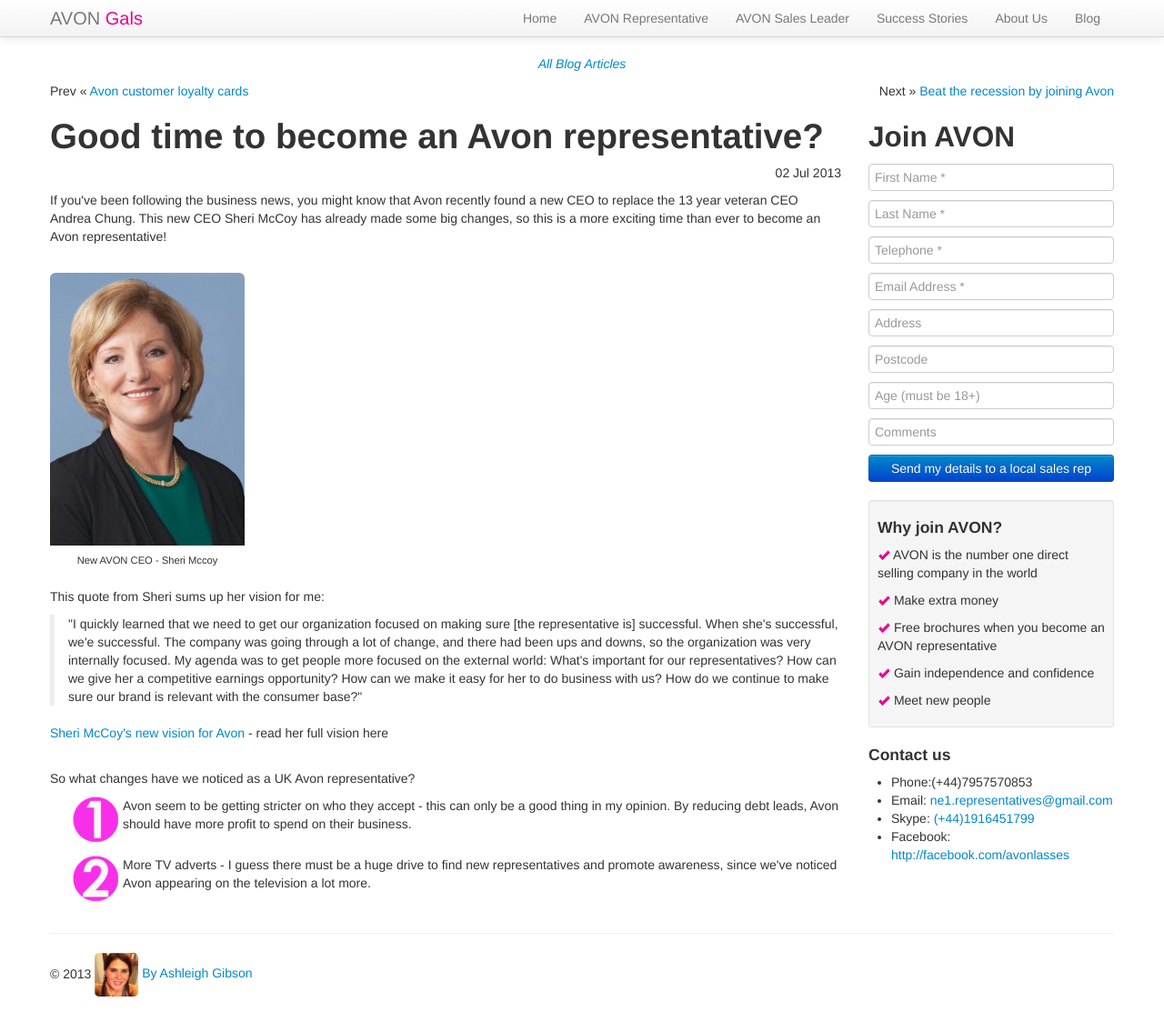
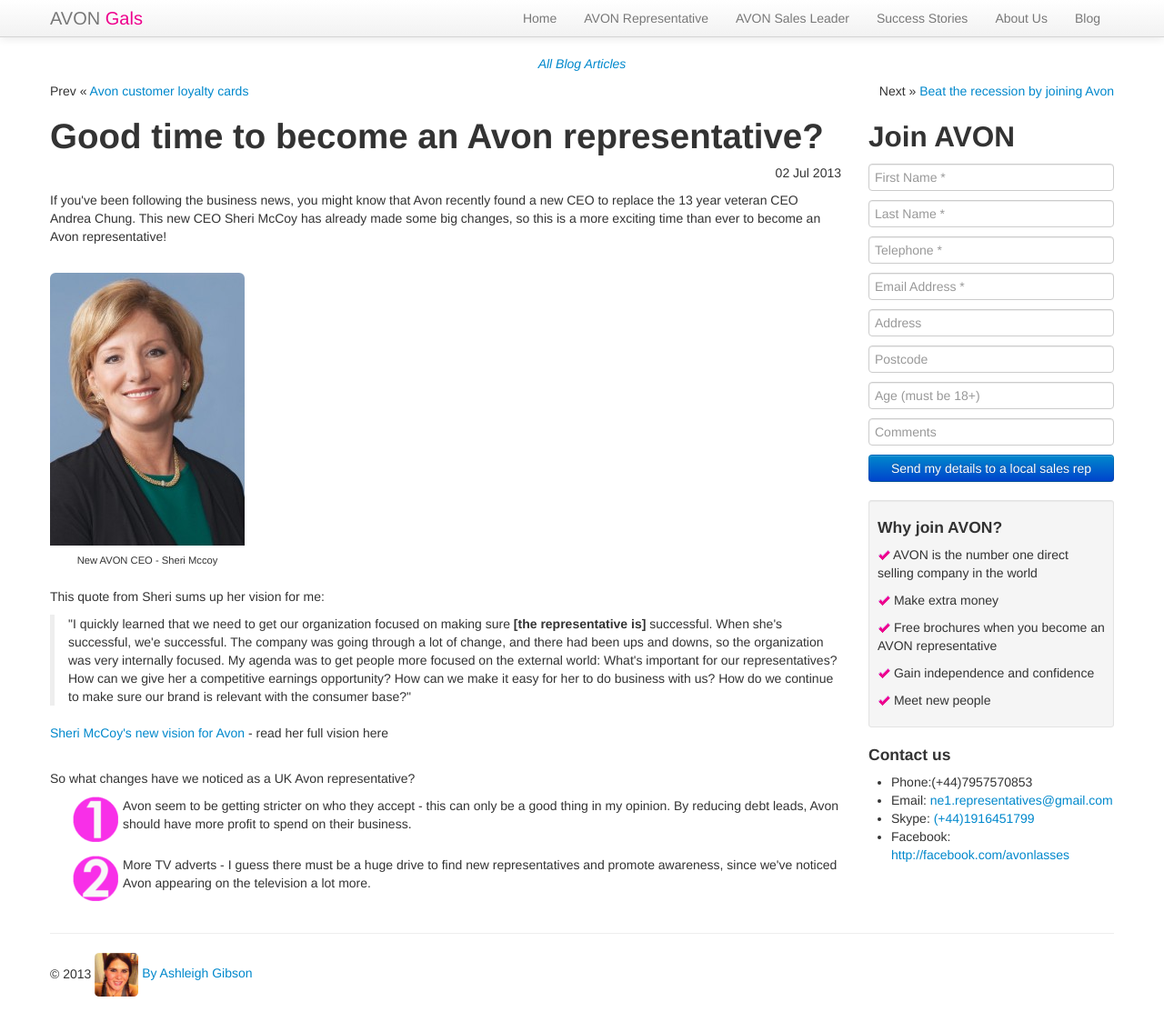
Before and after one commit to avongals/avongals.github.io, a Jekyll site: the page built from _posts/2013-07-02-good-time-to-join-avon.html, in a window 1280 px wide and 1136 px high. Shown: the whole window at 91% size. Built offline with Jekyll 4.4.1, drawn with Linux system fonts in a browser that asks for light colours.

```diff
--- a/_posts/2013-07-02-good-time-to-join-avon.html
+++ b/_posts/2013-07-02-good-time-to-join-avon.html
@@ -9,7 +9,7 @@
 <div style="width:214px; font-size:80%; text-align:center;"><img src="/assets/img/blog/sheri-mccoy.jpg" class="img-rounded" alt="Avon CEO, Sheri Mccoy" width="width" height="214px" style="padding-bottom:0.5em;" />New AVON CEO - Sheri Mccoy</div>
 <br/>
 <p>This quote from Sheri sums up her vision for me:</p>
-<blockquote>"I quickly learned that we need to get our organization focused on making sure [the representative is] successful. When she's successful, we'e successful. The company was going through a lot of change, and there had been ups and downs, so the organization was very internally focused. My agenda was to get people more focused on the external world: What's important for our representatives? How can we give her a competitive earnings opportunity? How can we make it easy for her to do business with us? How do we continue to make sure our brand is relevant with the consumer base?"</blockquote>
+<blockquote>"I quickly learned that we need to get our organization focused on making sure <b>[the representative is]</b> successful. When she's successful, we'e successful. The company was going through a lot of change, and there had been ups and downs, so the organization was very internally focused. My agenda was to get people more focused on the external world: What's important for our representatives? How can we give her a competitive earnings opportunity? How can we make it easy for her to do business with us? How do we continue to make sure our brand is relevant with the consumer base?"</blockquote>
 <p><a href="http://www.forbes.com/sites/jennagoudreau/2013/02/27/new-avon-ceo-vows-to-restore-126-year-old-beauty-company-to-former-glory/">Sheri McCoy's new vision for Avon</a> - read her full vision here</p>
 <br/>
 <p>So what changes have we noticed as a UK Avon representative?</p>
```
Also changed, not shown: assets/css/bootstrap.min.css.
